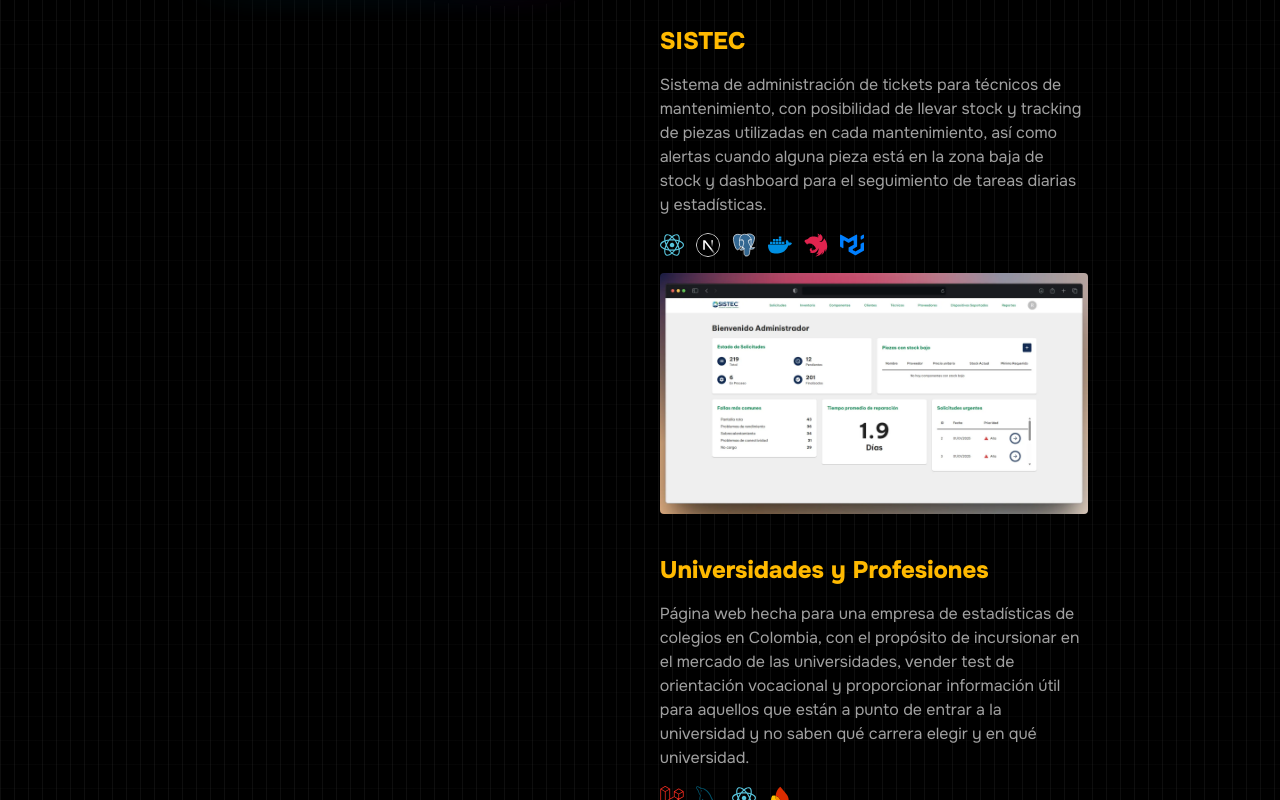
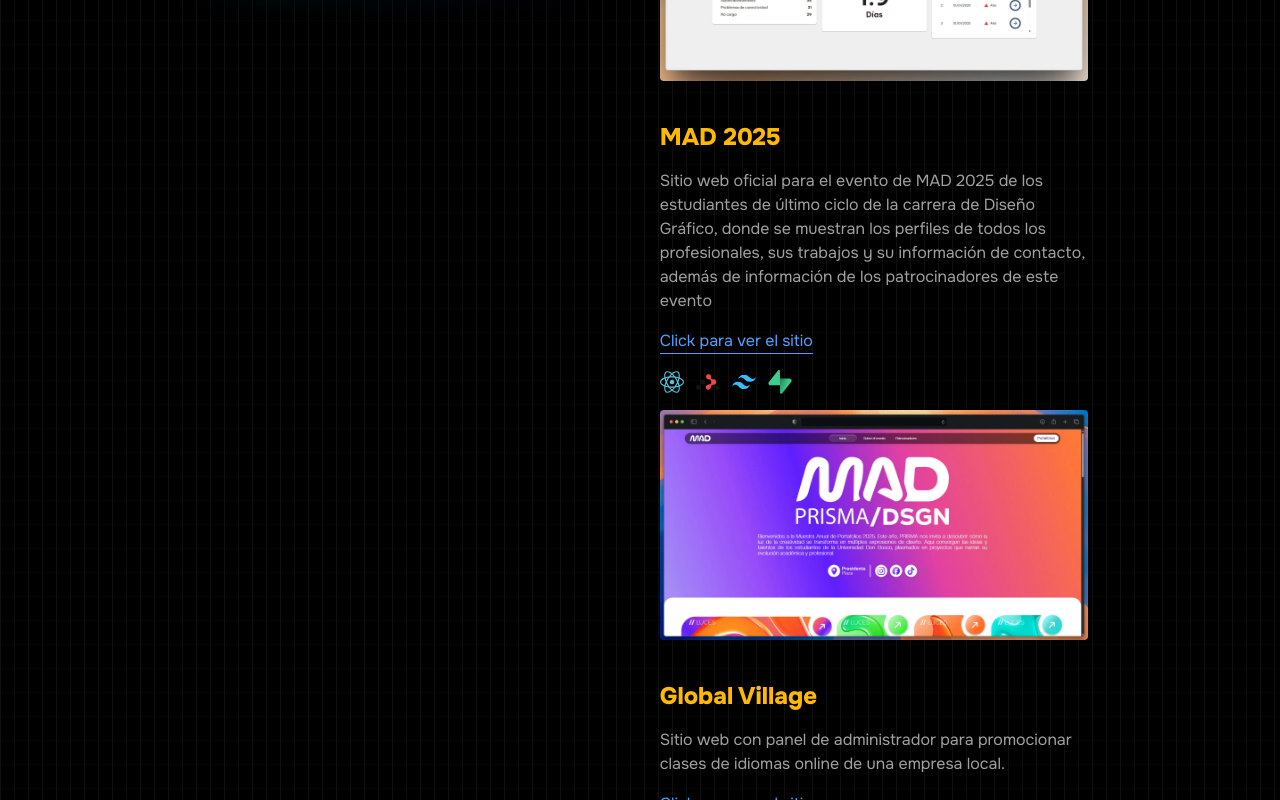
Before and after one commit to Saravia2K/portfolio, a Next.js app: page /proyectos in a window 1280 px wide. Shown: the part 700-1500 px from the top of the page. Built offline with nearby package versions, Linux system fonts and the light colour scheme.

Commit message:
agregando proyecto MAD y url de web a proyectos

```diff
--- a/src/assets/json/projects.tsx
+++ b/src/assets/json/projects.tsx
@@ -1,6 +1,7 @@
 import { Project } from "@/lib/types";
 
 import globalVillageBanner from "@/assets/images/projects/global_village.webp";
+import madBanner from "@/assets/images/projects/mad_udb_2025.webp";
 import sistecBanner from "@/assets/images/projects/sistec.webp";
 import universidadesyprofesionesBanner from "@/assets/images/projects/universidadesyprofesiones.webp";
 import animalHostelBanner from "@/assets/images/projects/animal-hostel.webp";
@@ -8,13 +9,6 @@
 import TECHS from "./techs";
 
 const PROJECTS: Project[] = [
-  {
-    name: "Global Village",
-    description:
-      "Sitio web con panel de administrador para promocionar clases de idiomas online de una empresa local.",
-    techs: [TECHS.REACT, TECHS.NEXTJS, TECHS.POSTGRESQL, TECHS.DOCKER],
-    banner: globalVillageBanner,
-  },
   {
     name: "SISTEC",
     description:
@@ -30,11 +24,34 @@
     banner: sistecBanner,
   },
   {
+    name: "MAD 2025",
+    description:
+      "Sitio web oficial para el evento de MAD 2025 de los estudiantes de último ciclo de la carrera de Diseño Gráfico, donde se muestran los perfiles de todos los profesionales, sus trabajos y su información de contacto, además de información de los patrocinadores de este evento",
+    techs: [TECHS.REACT, TECHS.REACT_ROUTER, TECHS.TAILWINDCSS, TECHS.SUPABASE],
+    banner: madBanner,
+    web: "https://madudb2025.com",
+  },
+  {
+    name: "Global Village",
+    description:
+      "Sitio web con panel de administrador para promocionar clases de idiomas online de una empresa local.",
+    techs: [
+      TECHS.REACT,
+      TECHS.NEXTJS,
+      TECHS.POSTGRESQL,
+      TECHS.DOCKER,
+      TECHS.SASS,
+    ],
+    banner: globalVillageBanner,
+    web: "https://globalvillagesv.com",
+  },
+  {
     name: "Universidades y Profesiones",
     description:
       "Página web hecha para una empresa de estadísticas de colegios en Colombia, con el propósito de incursionar en el mercado de las universidades, vender test de orientación vocacional y proporcionar información útil para aquellos que están a punto de entrar a la universidad y no saben qué carrera elegir y en qué universidad.",
     techs: [TECHS.LARAVEL, TECHS.MYSQL, TECHS.REACT, TECHS.FIREBASE],
     banner: universidadesyprofesionesBanner,
+    web: "https://universidadesyprofesiones.com",
   },
   {
     name: "Animal Hostel",
@@ -46,6 +63,7 @@
       TECHS.POSTGRESQL,
       TECHS.DOCKER,
       TECHS.MATERIALUI,
+      TECHS.SASS,
     ],
     banner: animalHostelBanner,
   },
@@ -59,6 +77,7 @@
       TECHS.POSTGRESQL,
       TECHS.DOCKER,
       TECHS.MATERIALUI,
+      TECHS.SASS,
     ],
     banner: weddingInvitationBanner,
   },
--- a/src/components/sections/projects/index.tsx
+++ b/src/components/sections/projects/index.tsx
@@ -17,10 +17,19 @@
         href="/proyectos"
         full={asPage}
         list={PROJECTS}
-        render={({ name, description, techs, banner }, i) => (
+        render={({ name, description, techs, banner, web }, i) => (
           <div key={i} className="project-item not-last-of-type:pb-10">
             <h2 className="mb-4 text-2xl font-bold text-(--chart-4)">{name}</h2>
             <p className="mb-4 text-(--ring)">{description}</p>
+            {web && (
+              <a
+                href={web}
+                target="_blank"
+                className="mb-4 inline-block border-b-[1px] border-b-blue-400 !text-blue-400"
+              >
+                Click para ver el sitio
+              </a>
+            )}
             <div className="mb-4 flex gap-3 text-2xl">
               {techs.map((tech, i) => (
                 <TechItem key={i} tech={tech} />
--- a/src/lib/types.ts
+++ b/src/lib/types.ts
@@ -34,6 +34,7 @@
   description: string;
   techs: Tech[];
   banner: StaticImageData;
+  web?: string;
 };
 
 export type AsPage<T = object> = {
```
Also changed, not shown: src/assets/images/projects/mad_udb_2025.webp (added).
